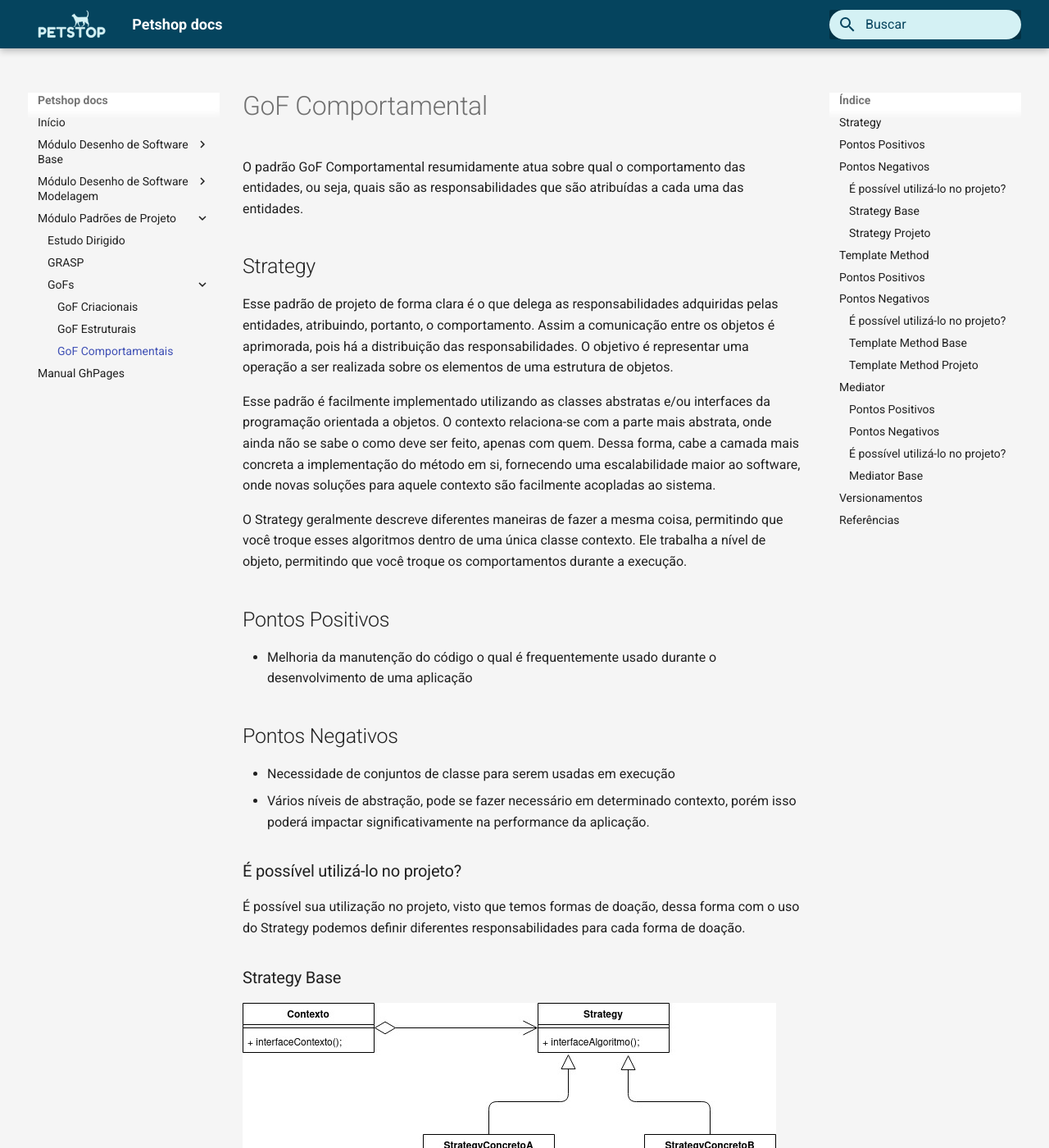
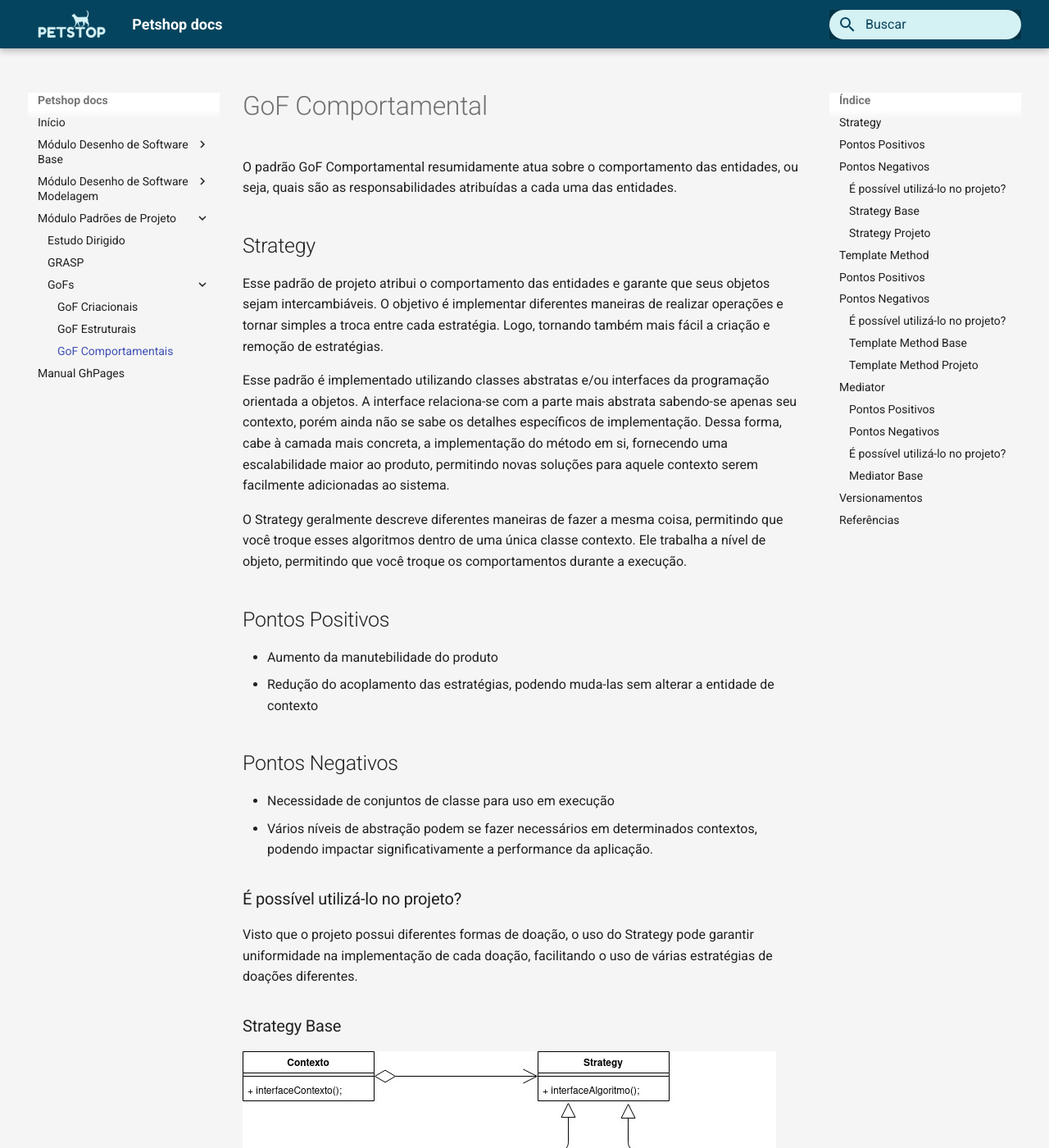
Before and after one commit to UnBArqDsw2021-1/2021.1_G3_PetStop_docs, an MkDocs documentation site: the page built from docs/padroes/gofComportamental/gofComportamental.md, in a window 1280 px wide and 1400 px high. Shown: the whole window at 82% size. Built offline with MkDocs 1.6.1 and Material for MkDocs 9.7.7, drawn with Linux system fonts in a browser that asks for light colours; some of the changed text lies outside the part shown.

Commit message:
docs: revisao padrao Strategy

```diff
--- a/docs/padroes/gofComportamental/gofComportamental.md
+++ b/docs/padroes/gofComportamental/gofComportamental.md
@@ -1,25 +1,29 @@
 # GoF Comportamental
 
-<p>O padrão GoF Comportamental resumidamente atua sobre qual o comportamento das entidades, ou seja, quais são as responsabilidades que são atribuídas a cada uma das entidades.</p>
+O padrão GoF Comportamental resumidamente atua sobre o comportamento das entidades, ou seja, quais são as responsabilidades atribuídas a cada uma das entidades.
 
 ## Strategy
 
-<p>Esse padrão de projeto de forma clara é o que delega as responsabilidades adquiridas pelas entidades, atribuindo, portanto, o comportamento. Assim a comunicação entre os objetos é aprimorada, pois há a distribuição das responsabilidades. O objetivo é representar uma operação a ser realizada sobre os elementos de uma estrutura de objetos.</p>
-<p>Esse padrão é facilmente implementado utilizando as classes abstratas e/ou interfaces da programação orientada a objetos. O contexto relaciona-se com a parte mais abstrata, onde ainda não se sabe o como deve ser feito, apenas com quem. Dessa forma, cabe a camada mais concreta a implementação do método em si, fornecendo uma escalabilidade maior ao software, onde novas soluções para aquele contexto são facilmente acopladas ao sistema.</p>
-<p>O Strategy geralmente descreve diferentes maneiras de fazer a mesma coisa, permitindo que você troque esses algoritmos dentro de uma única classe contexto. Ele trabalha a nível de objeto, permitindo que você troque os comportamentos durante a execução.</p>
+Esse padrão de projeto atribui o comportamento das entidades e garante que seus objetos sejam intercambiáveis. O objetivo é implementar diferentes maneiras de realizar operações e tornar simples a troca entre cada estratégia. Logo, tornando também mais fácil a criação e remoção de estratégias.
+
+Esse padrão é implementado utilizando classes abstratas e/ou interfaces da programação orientada a objetos. A interface relaciona-se com a parte mais abstrata sabendo-se apenas seu contexto, porém ainda não se sabe os detalhes específicos de implementação. Dessa forma, cabe à camada mais concreta, a implementação do método em si, fornecendo uma escalabilidade maior ao produto, permitindo novas soluções para aquele contexto serem facilmente adicionadas ao sistema.
+
+O Strategy geralmente descreve diferentes maneiras de fazer a mesma coisa, permitindo que você troque esses algoritmos dentro de uma única classe contexto. Ele trabalha a nível de objeto, permitindo que você troque os comportamentos durante a execução.
 
 ## Pontos Positivos
 
-- Melhoria da manutenção do código o qual é frequentemente usado durante o desenvolvimento de uma aplicação
+- Aumento da manutebilidade do produto
+- Redução do acoplamento das estratégias, podendo muda-las sem alterar a entidade de contexto
+
 
 ## Pontos Negativos
 
-- Necessidade de conjuntos de classe para serem usadas em execução
-- Vários níveis de abstração, pode se fazer necessário em determinado contexto, porém isso poderá impactar significativamente na performance da aplicação.
+- Necessidade de conjuntos de classe para uso em execução
+- Vários níveis de abstração podem se fazer necessários em determinados contextos, podendo impactar significativamente a performance da aplicação.
 
 ### É possível utilizá-lo no projeto?
 
-É possível sua utilização no projeto, visto que temos formas de doação, dessa forma com o uso do Strategy podemos definir diferentes responsabilidades para cada forma de doação.
+Visto que o projeto possui diferentes formas de doação, o uso do Strategy pode garantir uniformidade na implementação de cada doação, facilitando o uso de várias estratégias de doações diferentes.
 
 ### Strategy Base
 
@@ -88,6 +92,7 @@ Acredito que não, visto que as classes utilizadas são simples.
 |09/09/2021| 0.1 | Criação do documento | Pedro Vítor de Salles Cella |
 |11/09/2021| 0.2 | Adição do Padrão Template Method | Paulo Gonçalves Lima |
 |11/09/2021| 0.3 | Adição do Padrão Mediator | Paulo Gonçalves Lima, Pedro Vítor de Salles Cella |
+|16/09/2021| 0.4 | Revisão, correções ortográficas e ajuste de conteúdo do padrão Strategy  | Júlio César Schneider, Sara Campos, Edvan Gomes |
 
 ## Referências
 
```
